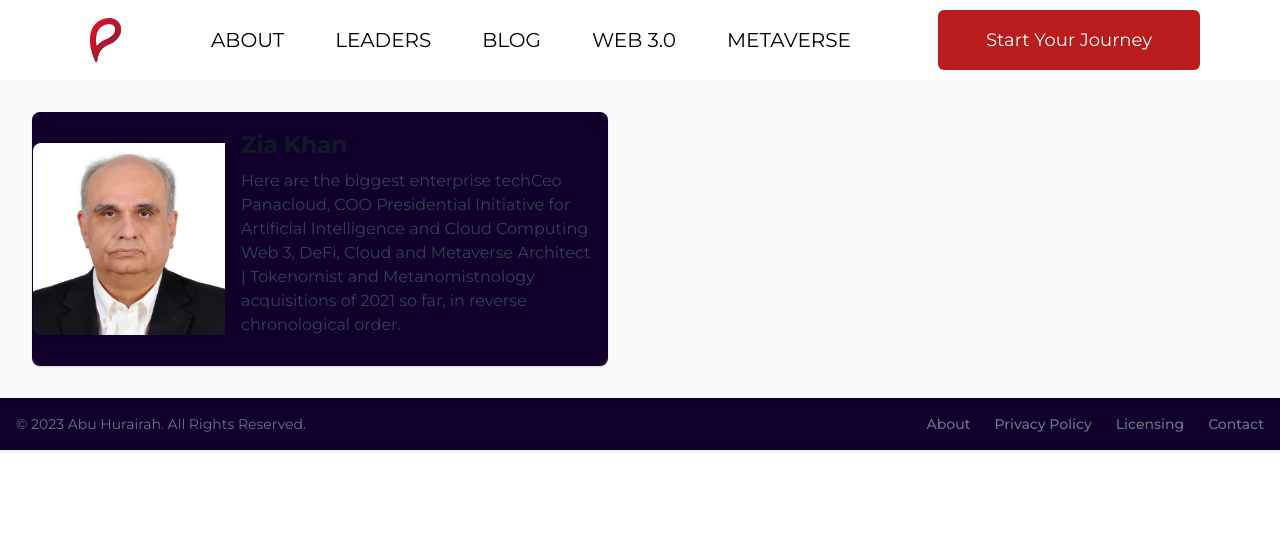
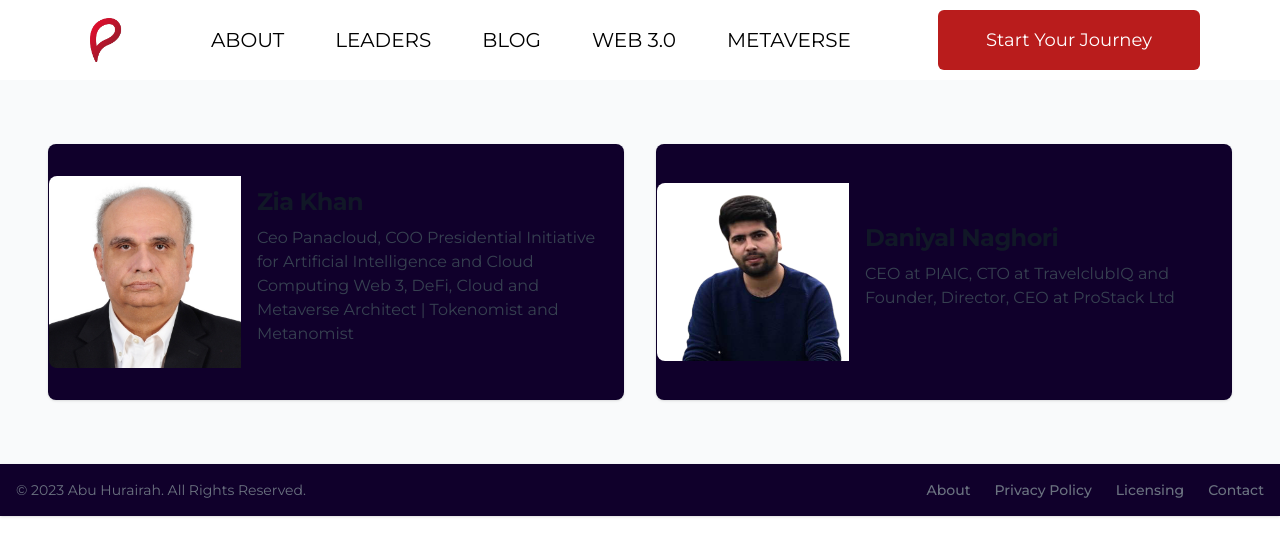
Before and after one commit to AbuHurairah127/NextJs-assigns, a Next.js app in the folder panaverse-ui-new/: page /leaders in a window 1280 px wide. Shown: the top 556 px of the page. Built offline with nearby package versions, Linux system fonts and the light colour scheme.

Commit message:
leaders page ready

```diff
--- a/panaverse-ui-new/src/app/leaders/page.tsx
+++ b/panaverse-ui-new/src/app/leaders/page.tsx
@@ -1,10 +1,13 @@
 import LeaderCard from "@/components/leaderCard/LeaderCard";
+import { data } from "@/data/LeadersData";
 import React from "react";
 
 const page = () => {
   return (
-    <div className="bg-gray-50 p-8">
-      <LeaderCard />
+    <div className="bg-gray-50 p-8 flex flex-wrap justify-around">
+      {data.map((leader, i) => (
+        <LeaderCard leader={leader} key={i} />
+      ))}
     </div>
   );
 };
--- a/panaverse-ui-new/src/components/leaderCard/LeaderCard.tsx
+++ b/panaverse-ui-new/src/components/leaderCard/LeaderCard.tsx
@@ -1,23 +1,21 @@
 import Image from "next/image";
 import React from "react";
 import ziaKhan from "./../../assets/ziaKhan.png";
-const LeaderCard = () => {
+import { LeaderType } from "@/data/LeadersData";
+const LeaderCard = ({ leader }: { leader: LeaderType }) => {
   return (
-    <div className="flex flex-col items-center border rounded-lg shadow md:flex-row md:max-w-xl border-[#10002B]/80 bg-[#10002B] ">
+    <div className="flex flex-col items-center border rounded-lg shadow md:flex-row md:max-w-xl border-[#10002B]/80 bg-[#10002B] my-8 md:h-64">
       <Image
-        className="object-cover w-full rounded-t-lg h-full md:h-auto md:w-48 md:rounded-none md:rounded-l-lg"
-        src={ziaKhan}
+        className="object-cover w-full rounded-t-lg h-full md:h-auto md:w-48 md:rounded-none md:rounded-l-lg bg-white"
+        src={leader.image}
         alt=""
       />
       <div className="flex flex-col justify-between p-4 leading-normal">
         <h5 className="mb-2 text-2xl font-bold tracking-tight text-gray-900 dark:text-white">
-          Zia Khan
+          {leader.name}
         </h5>
         <p className="mb-3 font-normal text-gray-700 dark:text-gray-400">
-          Here are the biggest enterprise techCeo Panacloud, COO Presidential
-          Initiative for Artificial Intelligence and Cloud Computing Web 3,
-          DeFi, Cloud and Metaverse Architect | Tokenomist and Metanomistnology
-          acquisitions of 2021 so far, in reverse chronological order.
+          {leader.desc}
         </p>
       </div>
     </div>
--- /dev/null
+++ b/panaverse-ui-new/src/data/LeadersData.ts
@@ -0,0 +1,22 @@
+import { StaticImageData } from "next/image";
+import ziaKhan from "./../assets/ziaKhan.png";
+import daniyal from "./../assets/Daniyal-Naghori.png";
+export type LeaderType = {
+  name: string;
+  desc: string;
+  image: StaticImageData;
+};
+
+export const data: LeaderType[] = [
+  {
+    name: "Zia Khan",
+    desc: `Ceo Panacloud, COO Presidential Initiative for Artificial Intelligence and Cloud Computing
+Web 3, DeFi, Cloud and Metaverse Architect | Tokenomist and Metanomist`,
+    image: ziaKhan,
+  },
+  {
+    name: "Daniyal Naghori",
+    desc: `CEO at PIAIC, CTO at TravelclubIQ and Founder, Director, CEO at ProStack Ltd`,
+    image: daniyal,
+  },
+];
```
